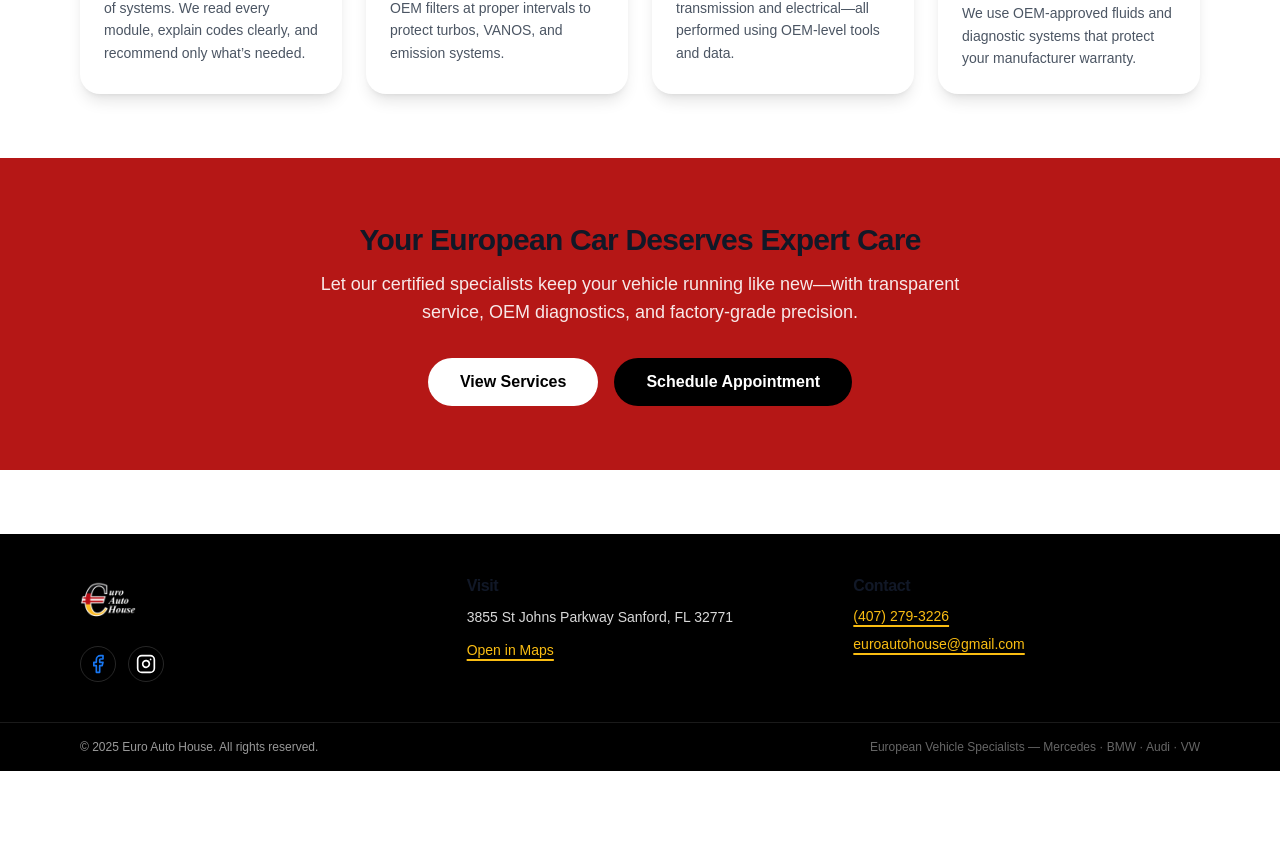
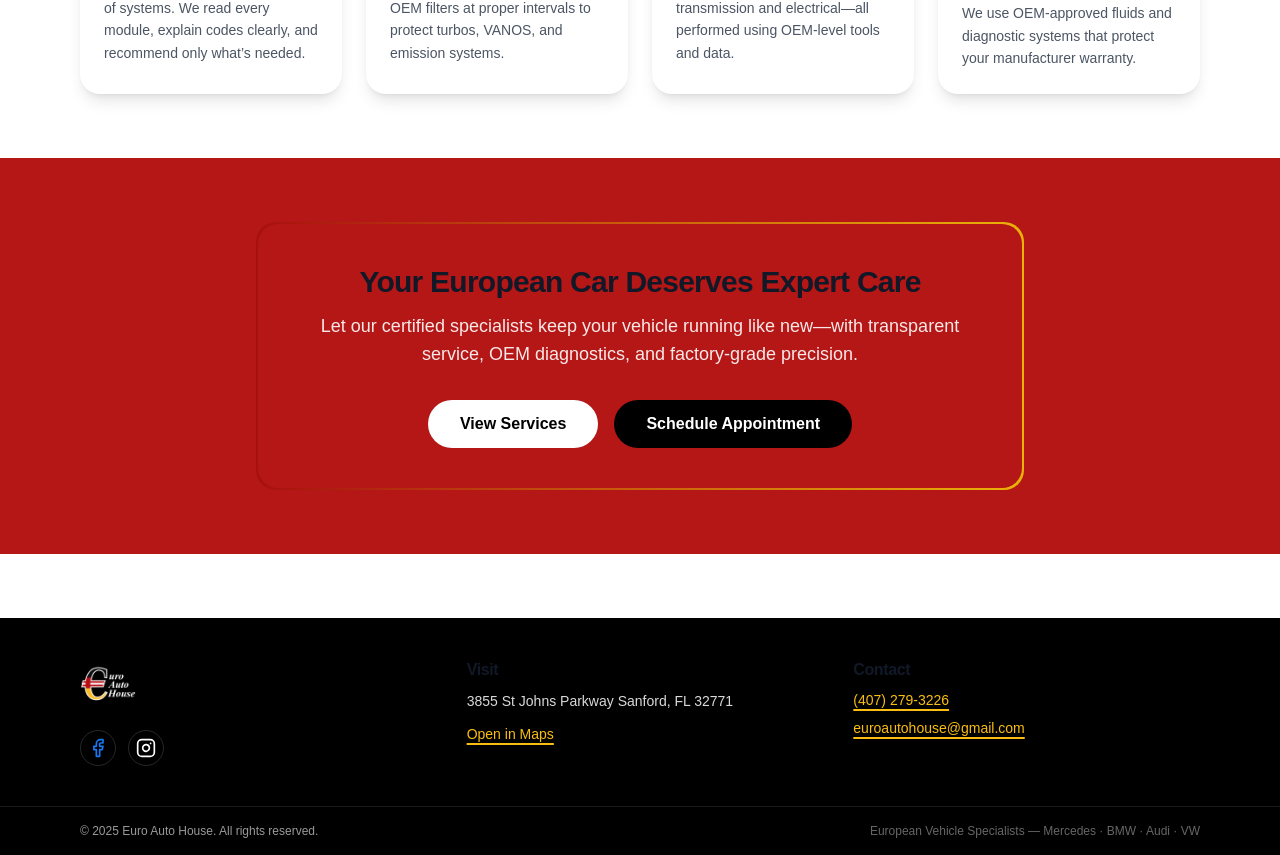
Before and after one commit to genghisjuan/euroautohouse, a Next.js app: page / in a window 1280 px wide. Shown: the part 1032-1887 px from the top of the page. Before the commit the page ends 1803 px from the top, so only its background shows below. Built offline with nearby package versions, Linux system fonts and the light colour scheme.

Commit message:
Update page.jsx

```diff
--- a/app/page.jsx
+++ b/app/page.jsx
@@ -116,9 +116,15 @@ export default function HomePage() {
         </div>
       </section>
 
-      {/* CTA SECTION — solid brand color (gradient removed) */}
-      <section className="text-white text-center py-16 bg-[var(--color-primary)]">
-        <div className="container-tight px-4">
+      {/* CTA SECTION — gradient outline box */}
+      <section className="text-white text-center py-16 bg-[var(--color-primary)] relative">
+        <div
+          className="container-tight relative max-w-3xl mx-auto p-[2px] rounded-2xl"
+          style={{
+            background: "linear-gradient(90deg, #a80f0f, #eab308)",
+          }}
+        >
+          <div className="bg-[var(--color-primary)] rounded-2xl py-10 px-6">
             <h2 className="text-2xl md:text-3xl font-semibold mb-3">
               Your European Car Deserves Expert Care
             </h2>
@@ -141,6 +147,7 @@ export default function HomePage() {
               </Link>
             </div>
           </div>
+        </div>
       </section>
     </>
   );
```
Lines whose indentation alone changed are shown as unchanged.
